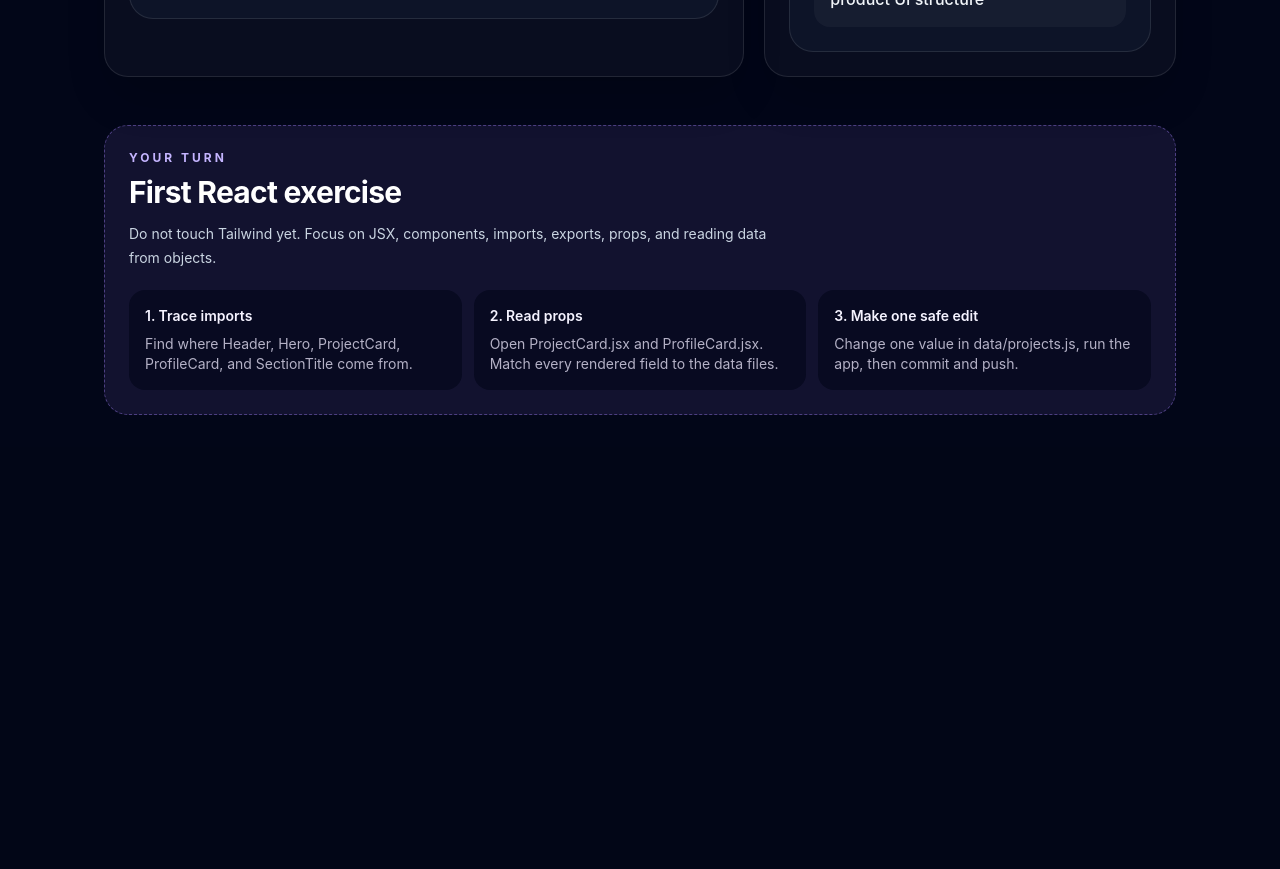
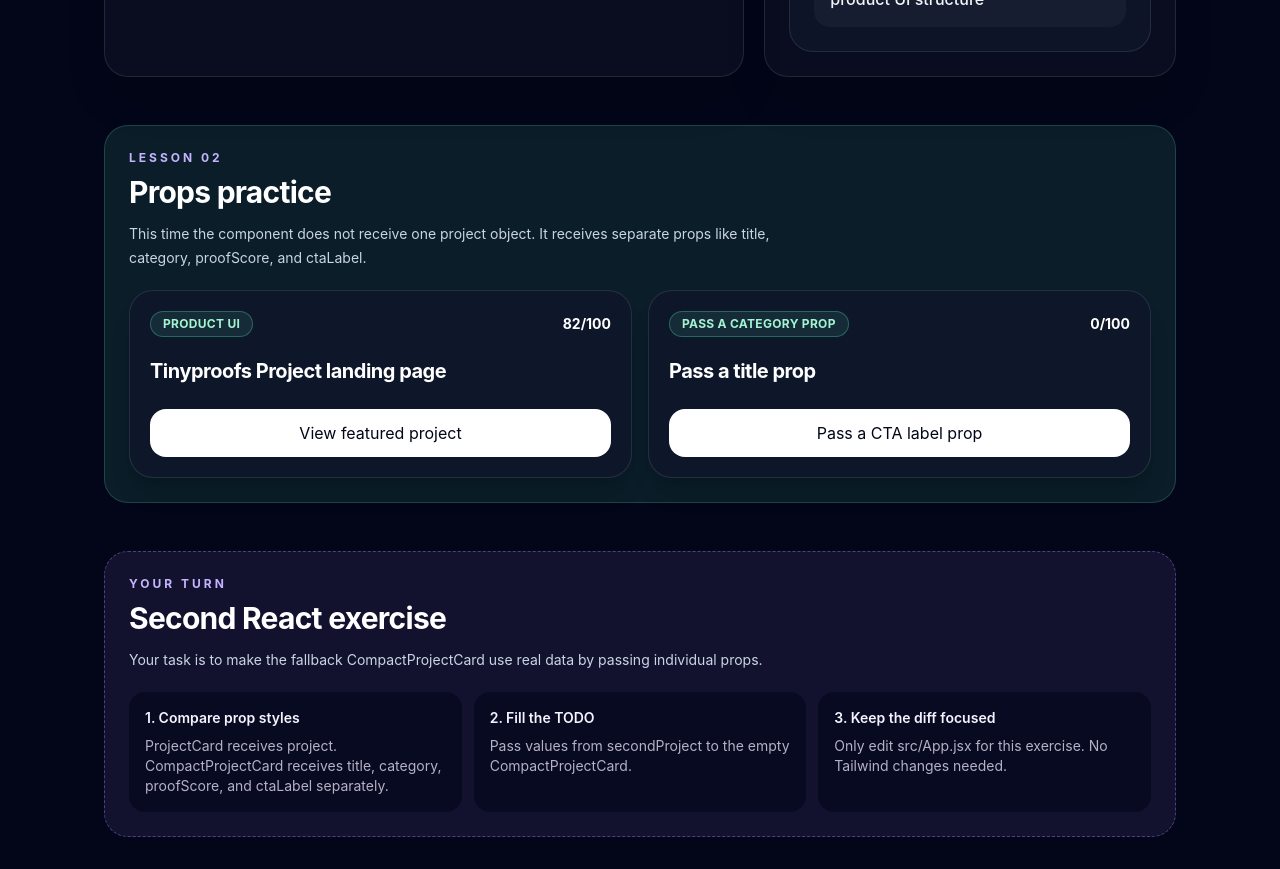
Before and after one commit to turanarican1985/tinyproofs-react-practice, a React (Vite) app: page / in a window 1280 px wide. Shown: the part 1040-1909 px from the top of the page. Before the commit the page ends 1487 px from the top, so only its background shows below. Built offline with nearby package versions, Linux system fonts and the light colour scheme.

Commit message:
Add lesson 02 props exercise to App

```diff
--- a/src/App.jsx
+++ b/src/App.jsx
@@ -1,3 +1,4 @@
+import CompactProjectCard from './components/CompactProjectCard.jsx'
 import Header from './components/Header.jsx'
 import Hero from './components/Hero.jsx'
 import ProjectCard from './components/ProjectCard.jsx'
@@ -8,6 +9,7 @@ import { profiles } from './data/profiles.js'
 
 export default function App() {
   const featuredProject = projects[0]
+  const secondProject = projects[1]
   const featuredProfile = profiles[0]
 
   return (
@@ -22,15 +24,10 @@ export default function App() {
             <SectionTitle
               eyebrow="Lesson 01"
               title="Featured project"
-              description="This card is ready visually. Your task is to understand how the data moves into it with props."
+              description="This card receives one full project object as a prop."
             />
 
             <div className="mt-5">
-              {/*
-                TODO 01:
-                ProjectCard currently receives one project object from data/projects.js.
-                Open ProjectCard.jsx and trace where each value is rendered.
-              */}
               <ProjectCard project={featuredProject} />
             </div>
           </div>
@@ -43,35 +40,57 @@ export default function App() {
             />
 
             <div className="mt-5">
-              {/*
-                TODO 02:
-                ProfileCard receives one profile object from data/profiles.js.
-                Later you will render multiple ProfileCard components with .map().
-              */}
               <ProfileCard profile={featuredProfile} />
             </div>
+          </div>
+        </section>
+
+        <section className="rounded-3xl border border-emerald-300/20 bg-emerald-300/10 p-5 sm:p-6">
+          <SectionTitle
+            eyebrow="Lesson 02"
+            title="Props practice"
+            description="This time the component does not receive one project object. It receives separate props like title, category, proofScore, and ctaLabel."
+          />
+
+          <div className="mt-5 grid gap-4 md:grid-cols-2">
+            <CompactProjectCard
+              title={featuredProject.title}
+              category={featuredProject.category}
+              proofScore={featuredProject.proofScore}
+              ctaLabel="View featured project"
+            />
+
+            {/*
+              TODO 01:
+              This second card intentionally shows fallback text.
+              Pass title, category, proofScore, and ctaLabel props from secondProject.
+
+              Hint:
+              title={secondProject.title}
+            */}
+            <CompactProjectCard />
           </div>
         </section>
 
         <section className="rounded-3xl border border-dashed border-violet-400/40 bg-violet-400/10 p-5 sm:p-6">
           <SectionTitle
             eyebrow="Your turn"
-            title="First React exercise"
-            description="Do not touch Tailwind yet. Focus on JSX, components, imports, exports, props, and reading data from objects."
+            title="Second React exercise"
+            description="Your task is to make the fallback CompactProjectCard use real data by passing individual props."
           />
 
           <div className="mt-5 grid gap-3 text-sm text-violet-50 sm:grid-cols-3">
             <div className="rounded-2xl bg-slate-950/60 p-4">
-              <p className="font-semibold">1. Trace imports</p>
-              <p className="mt-2 text-violet-100/75">Find where Header, Hero, ProjectCard, ProfileCard, and SectionTitle come from.</p>
+              <p className="font-semibold">1. Compare prop styles</p>
+              <p className="mt-2 text-violet-100/75">ProjectCard receives project. CompactProjectCard receives title, category, proofScore, and ctaLabel separately.</p>
             </div>
             <div className="rounded-2xl bg-slate-950/60 p-4">
-              <p className="font-semibold">2. Read props</p>
-              <p className="mt-2 text-violet-100/75">Open ProjectCard.jsx and ProfileCard.jsx. Match every rendered field to the data files.</p>
+              <p className="font-semibold">2. Fill the TODO</p>
+              <p className="mt-2 text-violet-100/75">Pass values from secondProject to the empty CompactProjectCard.</p>
             </div>
             <div className="rounded-2xl bg-slate-950/60 p-4">
-              <p className="font-semibold">3. Make one safe edit</p>
-              <p className="mt-2 text-violet-100/75">Change one value in data/projects.js, run the app, then commit and push.</p>
+              <p className="font-semibold">3. Keep the diff focused</p>
+              <p className="mt-2 text-violet-100/75">Only edit src/App.jsx for this exercise. No Tailwind changes needed.</p>
             </div>
           </div>
         </section>
```
